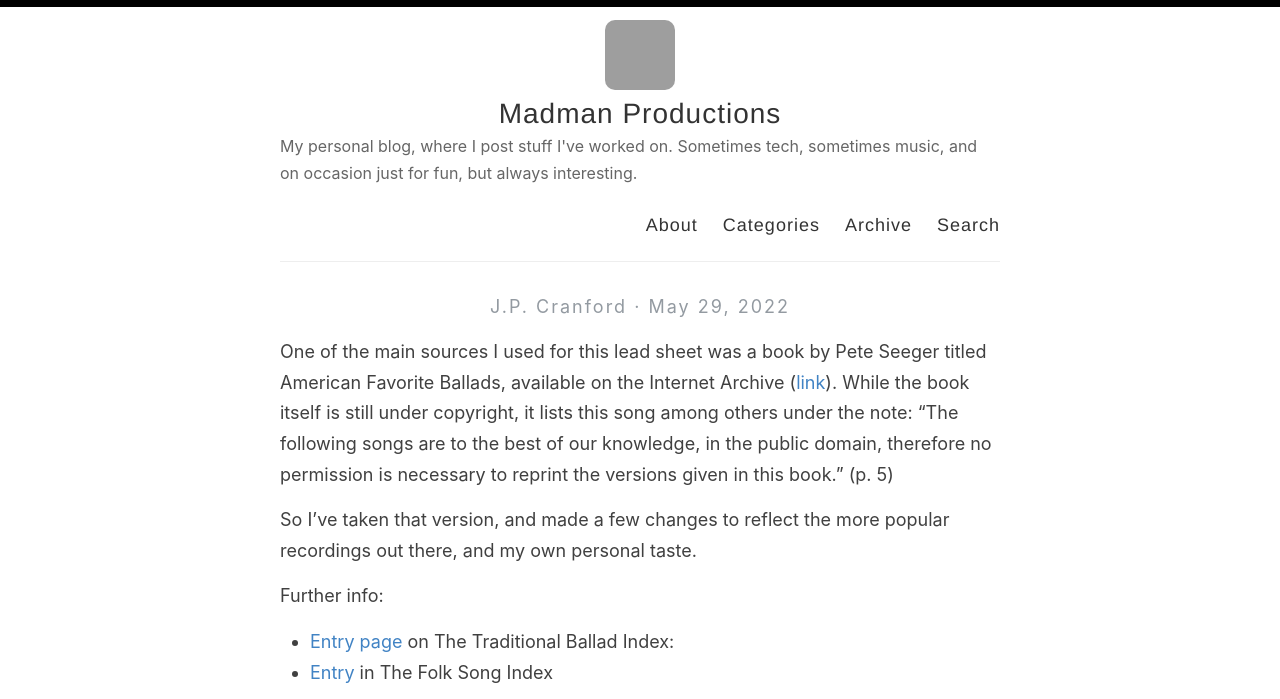
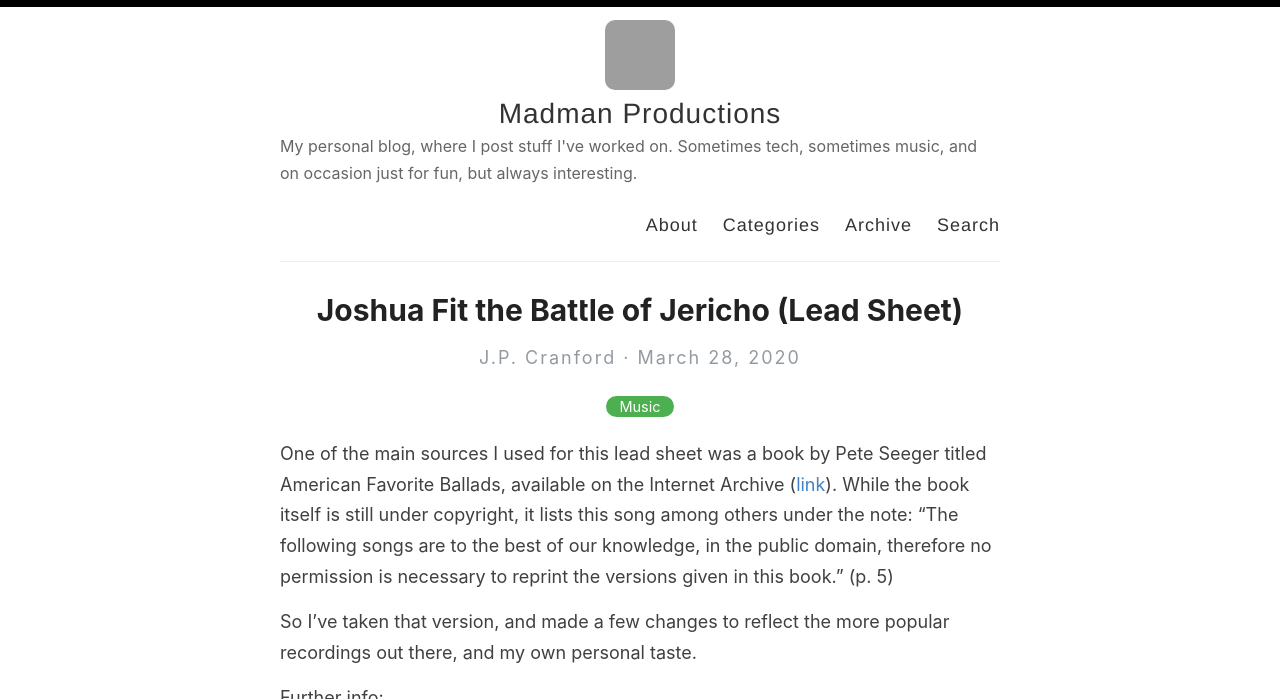
Before and after one commit to jpcranford/jpcranford.github.io, a Jekyll site: the page built from _posts/2020-03-28-battle-of-jericho.md, in a window 1280 px wide and 900 px high, cut to the strip 0-699 px from the top of the window. Built offline with Jekyll 4.4.1, drawn with Linux system fonts in a browser that asks for light colours; our own code applies the rules of GitHub Pages for plain Markdown files; grey boxes are pictures that could not be loaded.

Commit message:
Title fix- can't start posts with quotes

```diff
--- a/_posts/2020-03-28-battle-of-jericho.md
+++ b/_posts/2020-03-28-battle-of-jericho.md
@@ -1,6 +1,6 @@
 ---
 layout: post
-title: "(Joshua Fit the) Battle of Jericho" (Lead Sheet)
+title: Joshua Fit the Battle of Jericho (Lead Sheet)
 categories: Music
 ---
 
```
Also changed, not shown: _posts/2017-07-26-jacobs-ladder.md (+1 -1 lines), _posts/2017-08-01-whiskey-in-the-jar.md (+1 -1 lines), _posts/2021-04-11-heres-a-health-to-the-company.md (+1 -1 lines).
